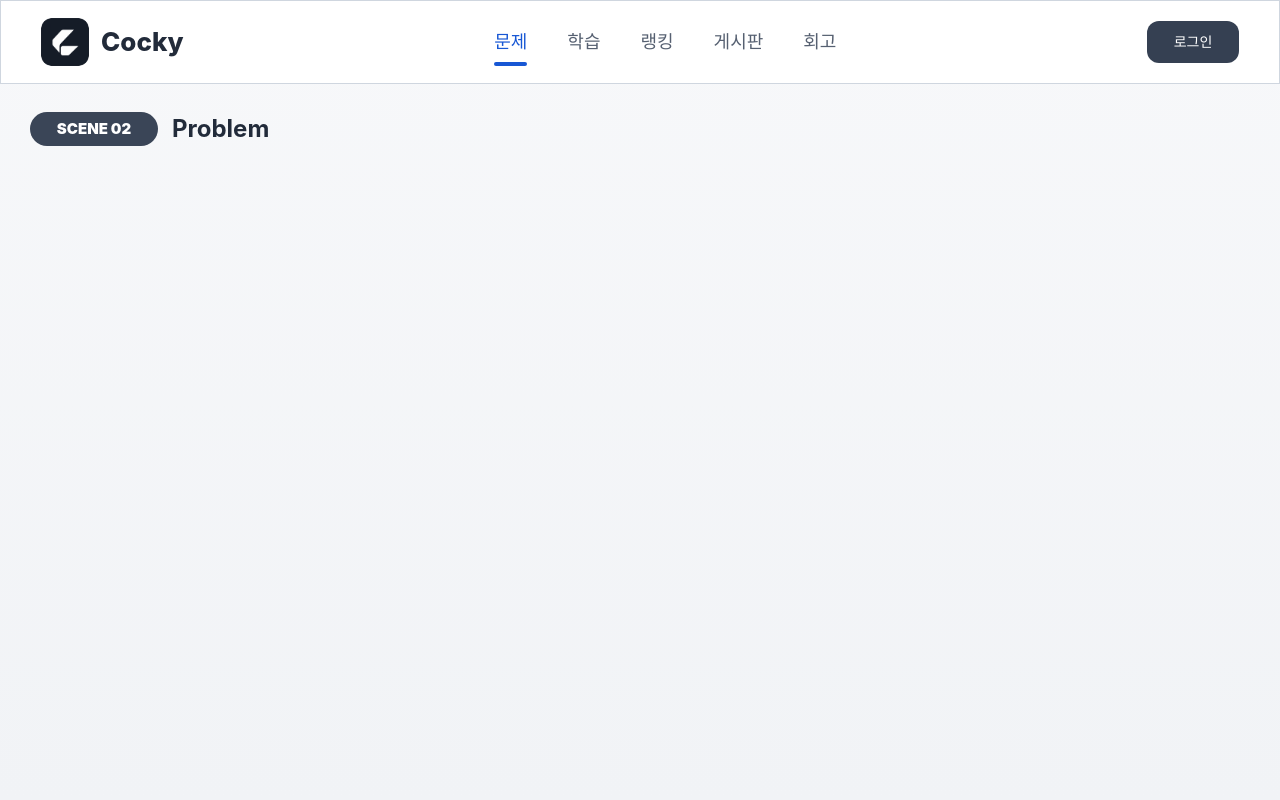
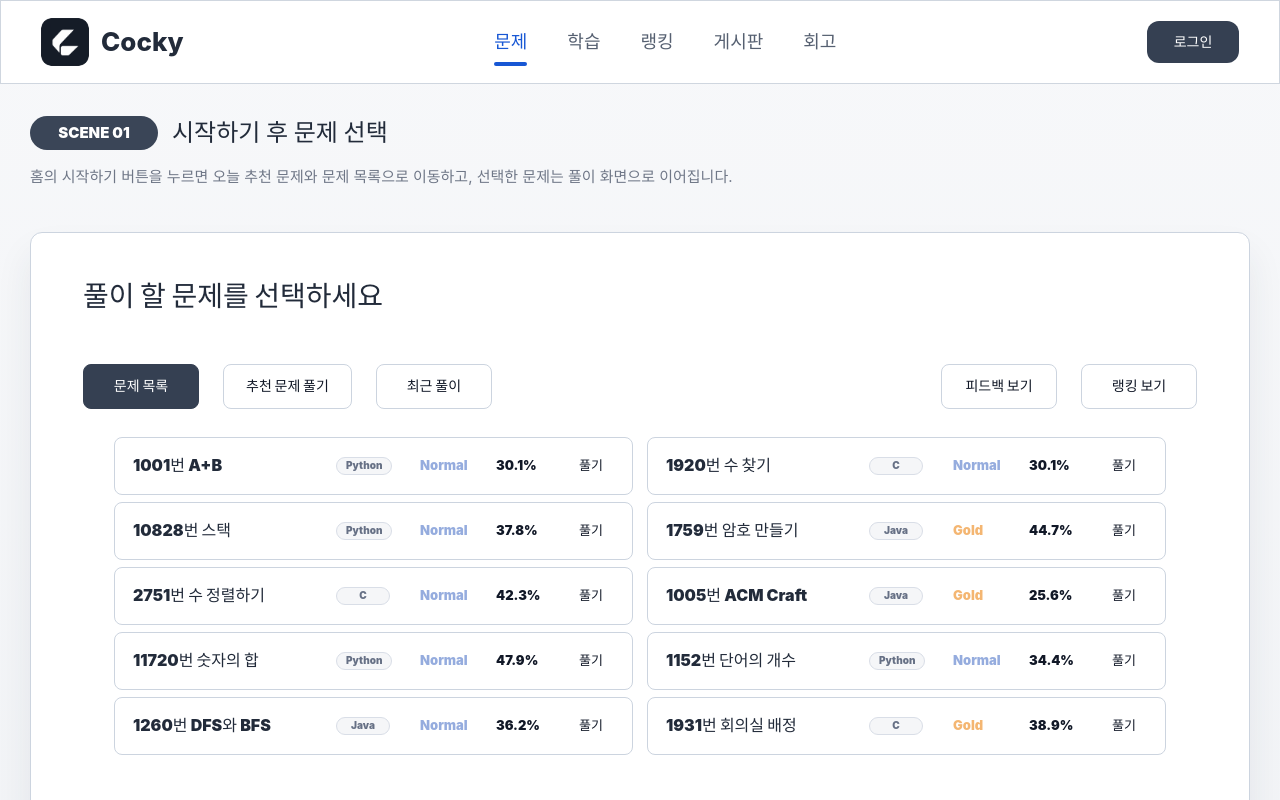
Before and after one commit to hellolo-cocky/Cocky-Client, a React (Vite) app: page / in a window 1280 px wide. Both pictures are taken after a click on the button "시작하기". Shown: the top 800 px of the page. Built offline with nearby package versions, Linux system fonts and the light colour scheme.

Commit message:
feat: update home

```diff
--- a/src/App.css
+++ b/src/App.css
@@ -905,6 +905,241 @@
   line-height: 1.45;
 }
 
+.problem-page-workspace {
+  width: min(1300px, calc(100% - 80px));
+  margin-top: 32px;
+}
+
+.problem-page {
+  padding-bottom: 76px;
+}
+
+.problem-page-heading {
+  display: flex;
+  align-items: flex-start;
+  gap: 22px;
+  margin-bottom: 44px;
+}
+
+.problem-page-scene {
+  width: 110px;
+  height: 28px;
+  margin-top: 2px;
+  border-radius: 999px;
+  background: #354052;
+  color: #ffffff;
+  display: inline-flex;
+  align-items: center;
+  justify-content: center;
+  flex: 0 0 auto;
+  font-size: 11px;
+  font-weight: 900;
+}
+
+.problem-page-heading h1 {
+  margin: 0;
+  color: #222b3a;
+  font-size: 28px;
+  line-height: 1.1;
+  font-weight: 900;
+  letter-spacing: 0;
+}
+
+.problem-page-heading p {
+  margin: 10px 0 0;
+  color: #6f7787;
+  font-size: 15px;
+  line-height: 1.45;
+}
+
+.problem-selection-card {
+  border: 1px solid #ccd4df;
+  border-radius: 12px;
+  background: #ffffff;
+  box-shadow: 0 22px 36px rgba(35, 45, 67, 0.08);
+}
+
+.problem-selection-card {
+  min-height: 708px;
+  padding: 48px 52px 30px;
+}
+
+.problem-selection-card h2 {
+  margin: 0 0 52px;
+  color: #222b3a;
+  font-size: 28px;
+  line-height: 1.1;
+  font-weight: 900;
+}
+
+.problem-selection-toolbar {
+  display: flex;
+  align-items: center;
+  justify-content: space-between;
+  gap: 24px;
+  margin-bottom: 28px;
+}
+
+.problem-selection-tabs,
+.problem-selection-actions {
+  display: flex;
+  align-items: center;
+  gap: 24px;
+}
+
+.problem-selection-tabs button,
+.problem-selection-actions button {
+  height: 45px;
+  border: 1px solid #ccd4df;
+  border-radius: 8px;
+  background: #ffffff;
+  color: #111827;
+  font-size: 14px;
+  font-weight: 1000;
+  cursor: pointer;
+}
+
+.problem-selection-tabs button {
+  min-width: 116px;
+  padding: 0 22px;
+}
+
+.problem-selection-tabs button.active {
+  border-color: #354052;
+  background: #354052;
+  color: #ffffff;
+}
+
+.problem-selection-actions button {
+  min-width: 116px;
+  padding: 0 20px;
+}
+
+.problem-selection-list {
+  width: min(100%, 1052px);
+  margin: 0 auto;
+  display: grid;
+  grid-template-columns: repeat(2, minmax(0, 1fr));
+  gap: 7px 14px;
+}
+
+.problem-selection-row {
+  min-height: 58px;
+  padding: 0 22px 0 18px;
+  border: 1px solid #ccd4df;
+  border-radius: 8px;
+  background: #ffffff;
+  display: grid;
+  grid-template-columns: minmax(138px, 1fr) 72px 64px 64px 38px;
+  align-items: center;
+  gap: 12px;
+}
+
+.problem-selection-row strong {
+  color: #222b3a;
+  font-size: 16px;
+  line-height: 1.2;
+  font-weight: 900;
+  white-space: nowrap;
+}
+
+.problem-language {
+  width: fit-content;
+  min-width: 54px;
+  height: 18px;
+  padding: 0 9px;
+  border: 1px solid #d9dee7;
+  border-radius: 999px;
+  background: #f5f6f8;
+  color: #667085;
+  display: inline-flex;
+  align-items: center;
+  justify-content: center;
+  font-size: 10px;
+  font-weight: 900;
+}
+
+.problem-level,
+.problem-rate,
+.problem-selection-row button {
+  font-size: 13px;
+  font-weight: 900;
+  white-space: nowrap;
+}
+
+.problem-level.normal {
+  color: #95acde;
+}
+
+.problem-level.gold {
+  color: #f4b672;
+}
+
+.problem-rate {
+  color: #111827;
+}
+
+.problem-selection-row button {
+  border: 0;
+  background: transparent;
+  color: #111827;
+  cursor: pointer;
+}
+
+.problem-pagination {
+  width: 420px;
+  height: 58px;
+  margin: 94px auto 0;
+  padding: 0 28px;
+  border: 1px solid #ccd4df;
+  border-radius: 12px;
+  background: #ffffff;
+  display: flex;
+  align-items: center;
+  justify-content: space-between;
+  gap: 14px;
+}
+
+.problem-pagination button {
+  width: 46px;
+  height: 30px;
+  border: 1px solid #d5dae3;
+  border-radius: 999px;
+  background: #f7f8fa;
+  color: #111827;
+  display: inline-flex;
+  align-items: center;
+  justify-content: center;
+  font-size: 12px;
+  font-weight: 900;
+  cursor: pointer;
+}
+
+.problem-pagination button.active {
+  border-color: #111827;
+  background: #111827;
+  color: #ffffff;
+}
+
+.problem-pagination button.arrow {
+  width: 36px;
+  border-color: transparent;
+  background: transparent;
+  color: #1f2937;
+  display: inline-flex;
+  align-items: center;
+  justify-content: center;
+}
+
+.problem-pagination button.arrow:disabled {
+  color: #ccd1da;
+}
+
+.problem-pagination button:disabled {
+  opacity: 0.4;
+  cursor: default;
+}
+
 @media (max-width: 1400px) {
   .topbar {
     padding: 0 40px;
@@ -928,6 +1163,11 @@
     grid-template-columns: 1fr;
     gap: 18px;
   }
+
+  .problem-page-workspace {
+    width: min(1220px, calc(100% - 48px));
+  }
+
 }
 
 @media (max-width: 900px) {
@@ -998,6 +1238,54 @@
 
   .problem-meta {
     justify-content: start;
+  }
+
+  .problem-page-heading {
+    flex-direction: column;
+    gap: 12px;
+    margin-bottom: 24px;
+  }
+
+  .problem-selection-card {
+    min-height: auto;
+    padding: 28px 20px;
+  }
+
+  .problem-selection-card h2 {
+    margin-bottom: 28px;
+    font-size: 24px;
+  }
+
+  .problem-selection-toolbar,
+  .problem-selection-tabs,
+  .problem-selection-actions {
+    align-items: stretch;
+    flex-direction: column;
+    gap: 10px;
+  }
+
+  .problem-selection-list {
+    grid-template-columns: 1fr;
+  }
+
+  .problem-selection-row {
+    grid-template-columns: minmax(0, 1fr) auto;
+    gap: 8px 12px;
+    padding: 12px 14px;
+  }
+
+  .problem-selection-row strong {
+    grid-column: 1 / -1;
+  }
+
+  .problem-selection-row button {
+    justify-self: end;
+  }
+
+  .problem-pagination {
+    width: 100%;
+    margin-top: 40px;
+    padding: 0 12px;
   }
 }
 
--- a/src/App.tsx
+++ b/src/App.tsx
@@ -19,11 +19,149 @@ const navItems = ['문제', '학습', '랭킹', '게시판', '회고']
 const difficultyFilters = ['Bronze', 'Normal', 'Gold']
 const sortOptions = ['최신 순', '정답률 낮은 순', '정답률 높은 순']
 
+const problemSelectionTemplates = [
+  { title: '1001번 A+B', language: 'Python', level: 'Normal', rate: '30.1%' },
+  { title: '1920번 수 찾기', language: 'C', level: 'Normal', rate: '30.1%' },
+  { title: '10828번 스택', language: 'Python', level: 'Normal', rate: '37.8%' },
+  { title: '1759번 암호 만들기', language: 'Java', level: 'Gold', rate: '44.7%' },
+  { title: '2751번 수 정렬하기', language: 'C', level: 'Normal', rate: '42.3%' },
+  { title: '1005번 ACM Craft', language: 'Java', level: 'Gold', rate: '25.6%' },
+  { title: '11720번 숫자의 합', language: 'Python', level: 'Normal', rate: '47.9%' },
+  { title: '1152번 단어의 개수', language: 'Python', level: 'Normal', rate: '34.4%' },
+  { title: '1260번 DFS와 BFS', language: 'Java', level: 'Normal', rate: '36.2%' },
+  { title: '1931번 회의실 배정', language: 'C', level: 'Gold', rate: '38.9%' },
+]
+
+const PROBLEM_PAGE_SIZE = 10
+const problemSelectionItems = Array.from({ length: 30 }, (_, index) => {
+  const template = problemSelectionTemplates[index % problemSelectionTemplates.length]
+  return {
+    ...template,
+    id: index + 1,
+  }
+})
+
+function ChevronIcon({ direction = 'right' }: { direction?: 'left' | 'right' }) {
+  return (
+    <svg
+      width="10"
+      height="16"
+      viewBox="0 0 10 16"
+      fill="none"
+      style={{ transform: direction === 'left' ? 'scaleX(-1)' : undefined }}
+      aria-hidden="true"
+    >
+      <path
+        d="M1 1L9 8L1 15"
+        stroke="currentColor"
+        strokeWidth="2"
+        strokeLinecap="round"
+        strokeLinejoin="round"
+      />
+    </svg>
+  )
+}
+
 function SceneTitle({ scene, title }: { scene: string; title: string }) {
   return (
     <section className="section-title">
       <span className="scene-pill">{scene}</span>
       <h2>{title}</h2>
+    </section>
+  )
+}
+
+function ProblemSelectionPage({ onRankingClick }: { onRankingClick: () => void }) {
+  const [activeTab, setActiveTab] = useState('문제 목록')
+  const [currentPage, setCurrentPage] = useState(1)
+  const totalPages = Math.ceil(problemSelectionItems.length / PROBLEM_PAGE_SIZE)
+  const currentProblems = problemSelectionItems.slice(
+    (currentPage - 1) * PROBLEM_PAGE_SIZE,
+    currentPage * PROBLEM_PAGE_SIZE,
+  )
+
+  const handleTabClick = (tab: string) => {
+    setActiveTab(tab)
+    setCurrentPage(1)
+  }
+
+  return (
+    <section className="problem-page">
+      <div className="problem-page-heading">
+        <div>
+          <SceneTitle scene="SCENE 01" title="시작하기 후 문제 선택" />
+          <p>
+            홈의 시작하기 버튼을 누르면 오늘 추천 문제와 문제 목록으로 이동하고,
+            선택한 문제는 풀이 화면으로 이어집니다.
+          </p>
+        </div>
+      </div>
+
+      <article className="problem-selection-card">
+        <h2>풀이 할 문제를 선택하세요</h2>
+
+        <div className="problem-selection-toolbar">
+          <div className="problem-selection-tabs">
+            {['문제 목록', '추천 문제 풀기', '최근 풀이'].map((tab) => (
+              <button
+                className={activeTab === tab ? 'active' : ''}
+                key={tab}
+                type="button"
+                onClick={() => handleTabClick(tab)}
+              >
+                {tab}
+              </button>
+            ))}
+          </div>
+          <div className="problem-selection-actions">
+            <button type="button">피드백 보기</button>
+            <button type="button" onClick={onRankingClick}>랭킹 보기</button>
+          </div>
+        </div>
+
+        <div className="problem-selection-list">
+          {currentProblems.map((problem) => (
+            <article className="problem-selection-row" key={problem.id}>
+              <strong>{problem.title}</strong>
+              <span className="problem-language">{problem.language}</span>
+              <span className={`problem-level ${problem.level.toLowerCase()}`}>
+                {problem.level}
+              </span>
+              <span className="problem-rate">{problem.rate}</span>
+              <button type="button">풀기</button>
+            </article>
+          ))}
+        </div>
+
+        <nav className="problem-pagination" aria-label="문제 목록 페이지">
+          <button
+            className="arrow"
+            type="button"
+            disabled={currentPage === 1}
+            onClick={() => setCurrentPage((page) => Math.max(1, page - 1))}
+          >
+            <ChevronIcon direction="left" />
+          </button>
+          {Array.from({ length: totalPages }, (_, index) => index + 1).map((page) => (
+            <button
+              className={currentPage === page ? 'active' : ''}
+              key={page}
+              type="button"
+              onClick={() => setCurrentPage(page)}
+            >
+              {page}
+            </button>
+          ))}
+          <button
+            className="arrow"
+            type="button"
+            disabled={currentPage === totalPages}
+            onClick={() => setCurrentPage((page) => Math.min(totalPages, page + 1))}
+          >
+            <ChevronIcon direction="right" />
+          </button>
+        </nav>
+      </article>
     </section>
   )
 }
@@ -37,7 +175,6 @@ function App() {
   const [isLoggedIn, setIsLoggedIn] = useState(false)
   const [showSortDropdown, setShowSortDropdown] = useState(false)
 
-  // 로그인 정보 (실제로는 서버에서 받아올 데이터)
   const userInfo = {
     name: '김민준',
     number: '1206',
@@ -86,25 +223,8 @@ function App() {
   }
 
   const handleLogin = () => {
-  setIsLoggedIn(!isLoggedIn)
+    setIsLoggedIn(!isLoggedIn)
   }
-
-  //const handleLogin = () => {
-    //const clientId = '7392649f-04e5-44ea-bf56-1e6f3782b3f9'
-    //const redirectUri = `${window.location.origin}/auth/callback`
-
-    //const state = crypto.randomUUID()
-    //sessionStorage.setItem('oauth_state', state)
-
-    //const authUrl =
-      //`https://oauth.authorization.datagsm.kr/v1/oauth/authorize?` +
-      //`client_id=${clientId}` +
-      //`&redirect_uri=${encodeURIComponent(redirectUri)}` +
-      //`&response_type=code` +
-      //`&state=${state}`
-
-    //window.location.href = authUrl
-  //}
 
   const handleSearch = () => {
     setAppliedSearchQuery(searchQuery.trim())
@@ -116,7 +236,6 @@ function App() {
     }
   }
 
-  // 정렬 로직
   const getSortedProblems = (problems: typeof allProblems) => {
     const sorted = [...problems]
     switch (sortBy) {
@@ -184,7 +303,7 @@ function App() {
         </button>
       </header>
 
-      <main className="workspace">
+      <main className={`workspace ${activeNav === 1 ? 'problem-page-workspace' : ''}`}>
         <div className="content">
           {activeNav === -1 && (
             <>
@@ -347,7 +466,7 @@ function App() {
           )}
 
           {activeNav === 1 && (
-            <SceneTitle scene="SCENE 02" title="Problem" />
+            <ProblemSelectionPage onRankingClick={() => handleNavClick(3)} />
           )}
 
           {activeNav === 2 && (
```
